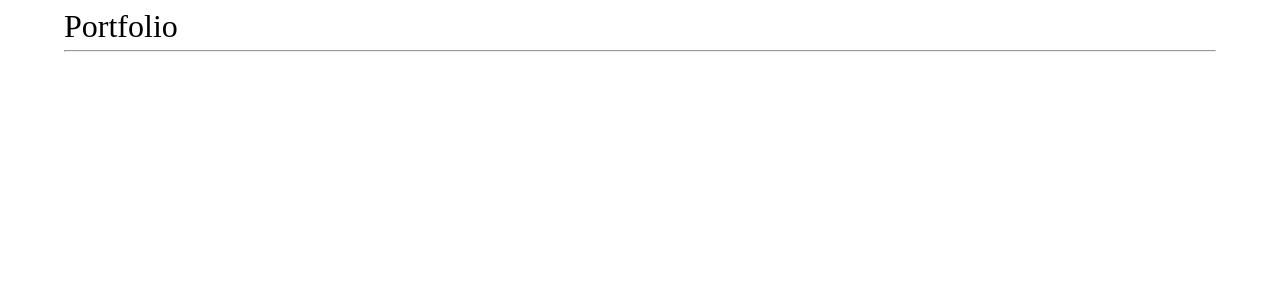
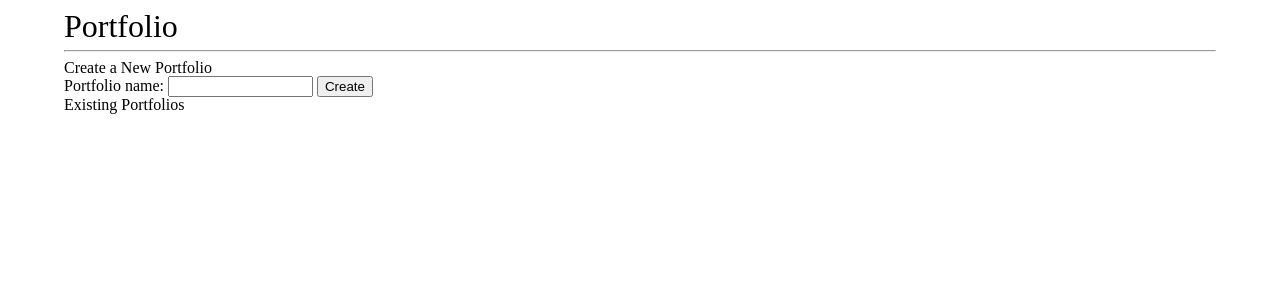
Before and after one commit to TheMiloAnderson/stock_portfolio, a Flask app: page /portfolio in a window 1280 px wide. Shown: the part 128-428 px from the top of the page. Run offline with Flask 2, Linux system fonts and the light colour scheme; data that the repository does not hold is empty.

Commit message:
created portfolios model & form, added to search/save functionality

```diff
--- a/src/forms.py
+++ b/src/forms.py
@@ -1,6 +1,7 @@
 from flask_wtf import FlaskForm
-from wtforms import StringField
+from wtforms import StringField, SelectField
 from wtforms.validators import DataRequired
+from .models import Portfolio
 
 
 class CompanyForm(FlaskForm):
@@ -8,7 +9,16 @@
 
 
 class CompanyAddForm(FlaskForm):
-    name = StringField('name', validators=[DataRequired()])
-    symbol = StringField('symbol', validators=[DataRequired()])
-    exchange = StringField('exchange', validators=[DataRequired()])
-    description = StringField('description', validators=[DataRequired()])
+    name = StringField('Name: ', validators=[DataRequired()])
+    symbol = StringField('Symbol: ', validators=[DataRequired()])
+    exchange = StringField('Exchange: ', validators=[DataRequired()])
+    description = StringField('Description: ', validators=[DataRequired()])
+    portfolios = SelectField('Portfolio: ')
+
+    def __init__(self, *args, **kwargs):
+        super().__init__(*args, **kwargs)
+        self.portfolios.choices = [(str(c.id), c.name) for c in Portfolio.query.all()]
+
+
+class PortfolioAddForm(FlaskForm):
+    name = StringField('Portfolio name: ', validators=[DataRequired()])
--- a/src/routes.py
+++ b/src/routes.py
@@ -1,11 +1,16 @@
 from flask import render_template, redirect, url_for, request, flash, session
 from sqlalchemy.exc import DBAPIError, IntegrityError
-from .forms import CompanyForm, CompanyAddForm
-from .models import db, Company
+from .forms import CompanyForm, CompanyAddForm, PortfolioAddForm
+from .models import db, Company, Portfolio
 from . import app
 import requests
 import json
 import os
+
+
+@app.add_template_global
+def get_portfolios():
+    return Portfolio.query.all()
 
 
 @app.route('/')
@@ -46,12 +51,14 @@
                 name=form.data['name'],
                 symbol=form.data['symbol'],
                 exchange=form.data['exchange'],
-                description=form.data['description']
+                description=form.data['description'],
+                portfolio_id=form.data['portfolios']
             )
             db.session.add(company)
             db.session.commit()
-        except IntegrityError:
-            flash(form.data['name'] + ' is already in your Portfolio')
+        except IntegrityError as e:
+            # flash(form.data['name'] + ' is already in your Portfolios')
+            flash(str(e.__cause__))
             return redirect(url_for('.confirm_company'))
         except DBAPIError as e:
             flash(str(e.__cause__))
@@ -66,7 +73,18 @@
     )
 
 
-@app.route('/portfolio', methods=['GET'])
+@app.route('/portfolio', methods=['GET', 'POST'])
 def portfolio():
+    form = PortfolioAddForm()
+    if form.validate_on_submit():
+        try:
+            portfolio = Portfolio(name=form.data['name'])
+            db.session.add(portfolio)
+            db.session.commit()
+        except (DBAPIError, IntegrityError) as e:
+            flash(str(e.__cause__))
+            return redirect(url_for('.portfolio'))
+
+        return redirect(url_for('.search'))
     companies = Company.query.all()
-    return render_template('portfolio.html', companies=companies), 200
+    return render_template('portfolio.html', companies=companies, form=form), 200
--- a/src/templates/company.html
+++ b/src/templates/company.html
@@ -20,6 +20,7 @@
         {{ form.exchange }}
         {{ form.description }}
     </div>
+    {{ form.portfolios.label }}{{ form.portfolios() }}
     <button type="submit">Add</button>
 </form>
 {% endblock %}
--- a/src/templates/portfolio.html
+++ b/src/templates/portfolio.html
@@ -2,9 +2,19 @@
 {% block content %}
 <h1>Portfolio</h1>
 <hr>
+
 {% for message in get_flashed_messages() %}
 <p class="flashed">{{ message }}</p>
 {% endfor %}
+
+<h2>Create a New Portfolio</h2>
+<form action="{{ url_for(".portfolio") }}" method="POST">
+    {{ form.hidden_tag() }}
+    {{ form.name.label }}{{ form.name(size=15) }}
+    <button type="submit">Create</button>
+</form>
+
+<h2>Existing Portfolios</h2>
 <table>
     {% for c in companies %}
     <tr>
--- a/src/templates/search.html
+++ b/src/templates/search.html
@@ -5,9 +5,13 @@
 {% for message in get_flashed_messages() %}
 <p class="flashed">{{ message }}</p>
 {% endfor %}
+{% if get_portfolios() %}
 <form action="{{ url_for(".search") }}" method="POST">
     {{ form.hidden_tag() }}
     {{ form.symbol.label }}{{ form.symbol }}
-    <button type="submit">Submit</button>
+    <button type="submit">Search</button>
 </form>
+{% else %}
+<p>Please <a href="{{ url_for(".portfolio") }}">create at least one Portfolio</a> before searching.</p>
+{% endif %}
 {% endblock %}
```
Also changed, not shown: migrations/versions/5aa28adaf212_.py (added, +37 -0 lines), requirements.txt (+30 -32 lines), src/models.py (+10 -7 lines), 2 other files.
